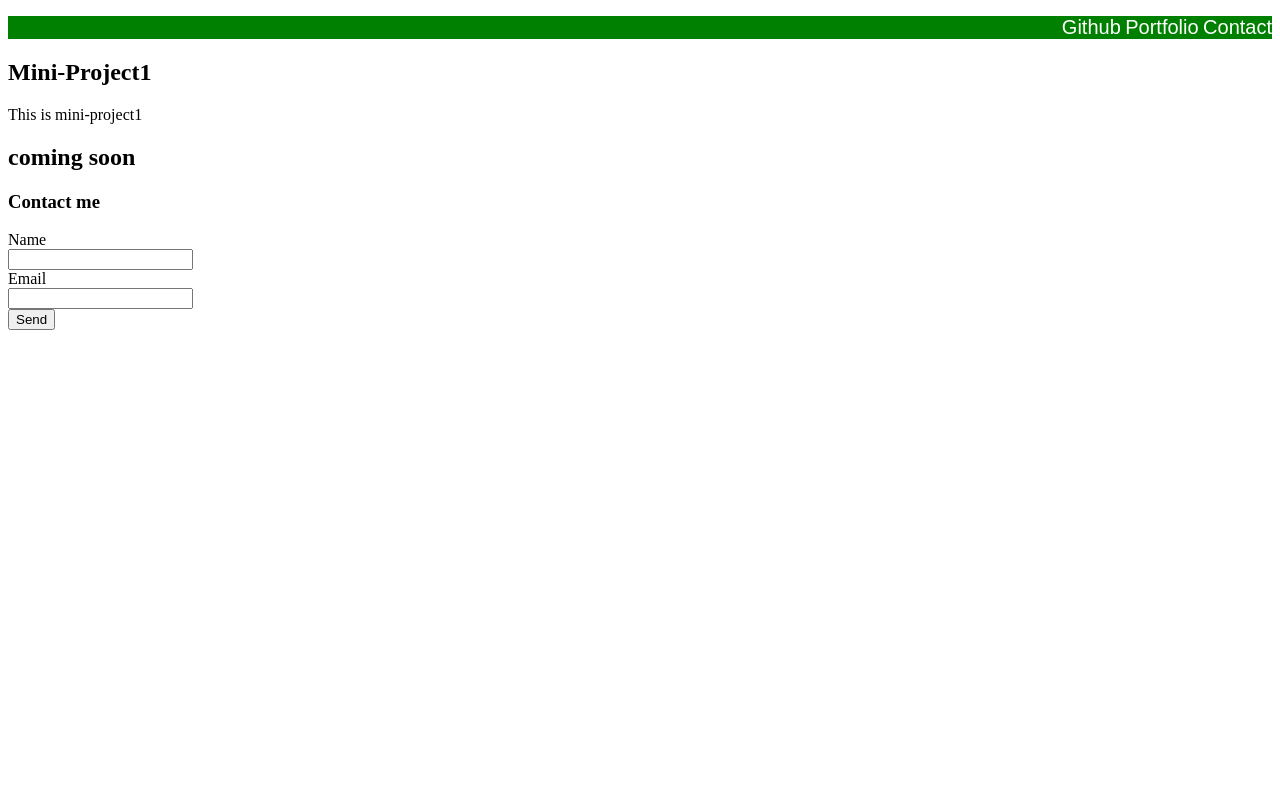
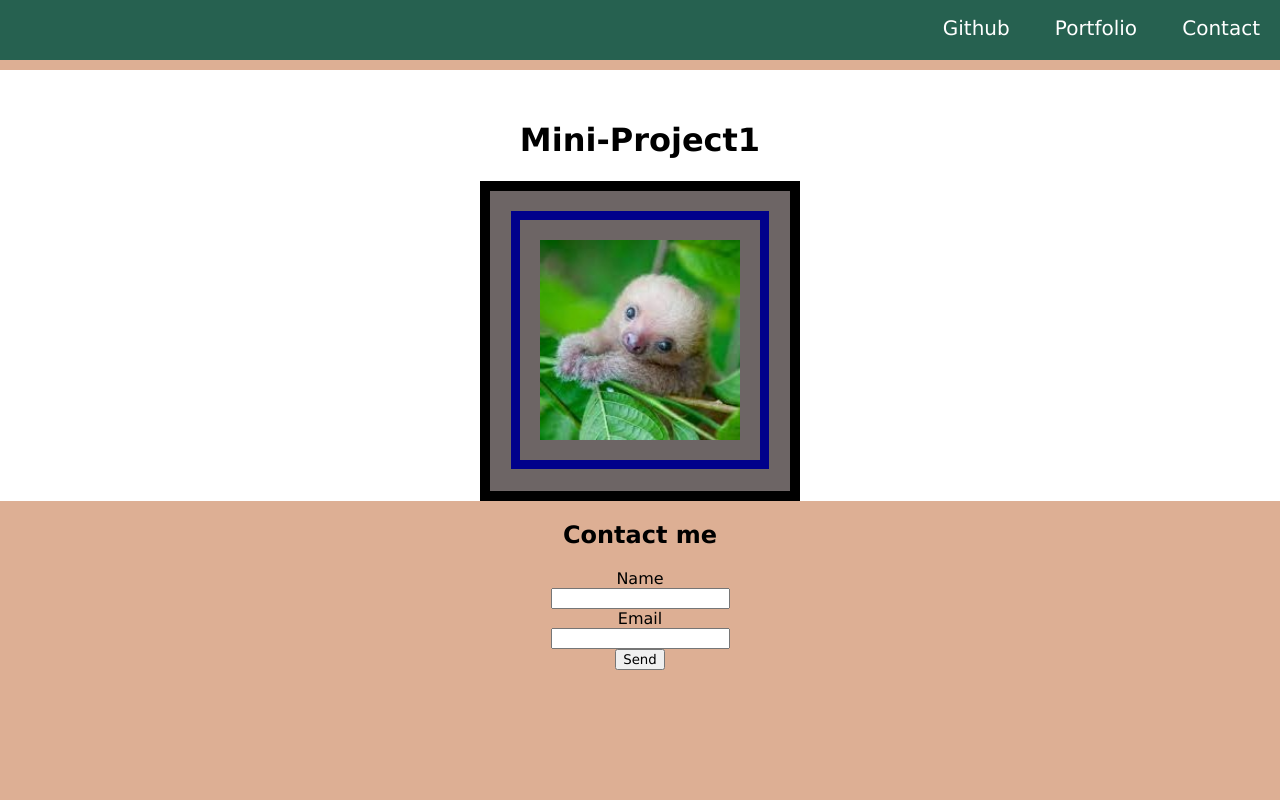
Before and after one commit to Airen22/Bootcamp-Miniproject1, a plain HTML site: page index.html in a window 1280 px wide. Drawn offline with Linux system fonts and the light colour scheme; files that its build step writes are made by us from their sources.

Commit message:
added additional css to progress formatting

```diff
--- a/assets/css/style.css
+++ b/assets/css/style.css
@@ -1,18 +1,70 @@
-header {
-    width: 100%;
-    background-color: green;
+body {
+    position: relative;
+    margin: 0;
+    padding: 0;
 }
 
+main {
+    padding-top: 100px;
+
+}
+header {
+    position: fixed;
+    top: 0;
+    z-index: 2;
+    width: 100%;
+    height: 60px;
+    border-bottom: 10px solid #DDAF94;
+    background-color: #266150;
+}
 
 ul{
     text-align: right;
     color: white;
-    font-family: sans-serif;
 }
-/* List items in navigation bar */
+
 li {
-    /* TODO: Add your code here */
     display: inline;
     list-style-type: none;
     font-size: 20px;
+    padding: 20px;
 }
+
+#mini-project1 {
+  position: fixed;
+  display:block;
+}
+
+.contactme {
+    position: fixed;
+    top: 300;
+    z-index: 2;
+    width: 100%;
+    height: 300px;
+    border-bottom: 50px solid #266150;
+    background-color: #DDAF94;
+}
+
+section {
+    display: block;
+    margin: auto;
+    width: 300px;
+    height: 300px;
+    text-align: center;
+    border: 10px solid black;
+    background-color: rgb(109, 101, 101);
+}
+
+img {
+    width: 200px;
+    height: 200px;
+    background-color: rgb(109, 101, 101);
+    margin: 20px;
+    padding: 20px;
+    border: 9px solid darkblue;
+}
+
+*{
+    text-align: center;
+    font-family: "verdana", sans-serif;
+}
--- a/index.html
+++ b/index.html
@@ -3,8 +3,8 @@
 
 <head>
     <meta charset="UTF-8">
-    <title> Mini-Project1</title>
-    <link rel="stylesheet" href="assets/style.css">
+    <title>Mini-Project1</title>
+    <link rel="stylesheet" href="assets/css/style.css">
 </head>
 
 <body>
@@ -18,28 +18,30 @@
         </nav>
     </header>
 
-    <section>
-        <h2>Mini-Project1</h2>
+<main>
+    <h1>Mini-Project1</h1>
+        <section class="container">
+        <img src="assets/images/image1.jpg" alt="picture of baby sloth">
         <p>This is mini-project1</p>
-        <h2>coming soon</h2>
         </section>
 
-    <section>
-        <h3>Contact me</h3>
-        <form id="fcf-form-id" class="fcf-form-class" method="post" action="contact-form-process.php">
-                <label for="Name" class="fcf-label">Name</label>
-                <div class="fcf-input-group">
-                    <input type="text" id="Name" name="Name" class="fcf-form-control" required>
+    <footer class="contactme">
+        <h2>Contact me</h2>
+        <form>
+                <label>Name</label>
+                <div>
+                    <input type="text">
                 </div>
-            <div class="fcf-form-group">
-                <label for="Email" class="fcf-label"> Email</label>
-                <div class="fcf-input-group">
-                    <input type="email" id="Email" name="Email" class="fcf-form-control" required>
+            <div>
+                <label>Email</label>
+                <div>
+                    <input type="email">
                 </div>
             </div>
-            <div class="fcf-form-group">
-                <button type="submit" id="fcf-button" class="fcf-btn fcf-btn-primary fcf-btn-lg fcf-btn-block">Send</button>
+            <div>
+                <button type="submit">Send</button>
             </div>
-    </section>
+    </footer>
+</main>
 </body>
 </html>
```
Also changed, not shown: assets/images/image1.jpg (added).
